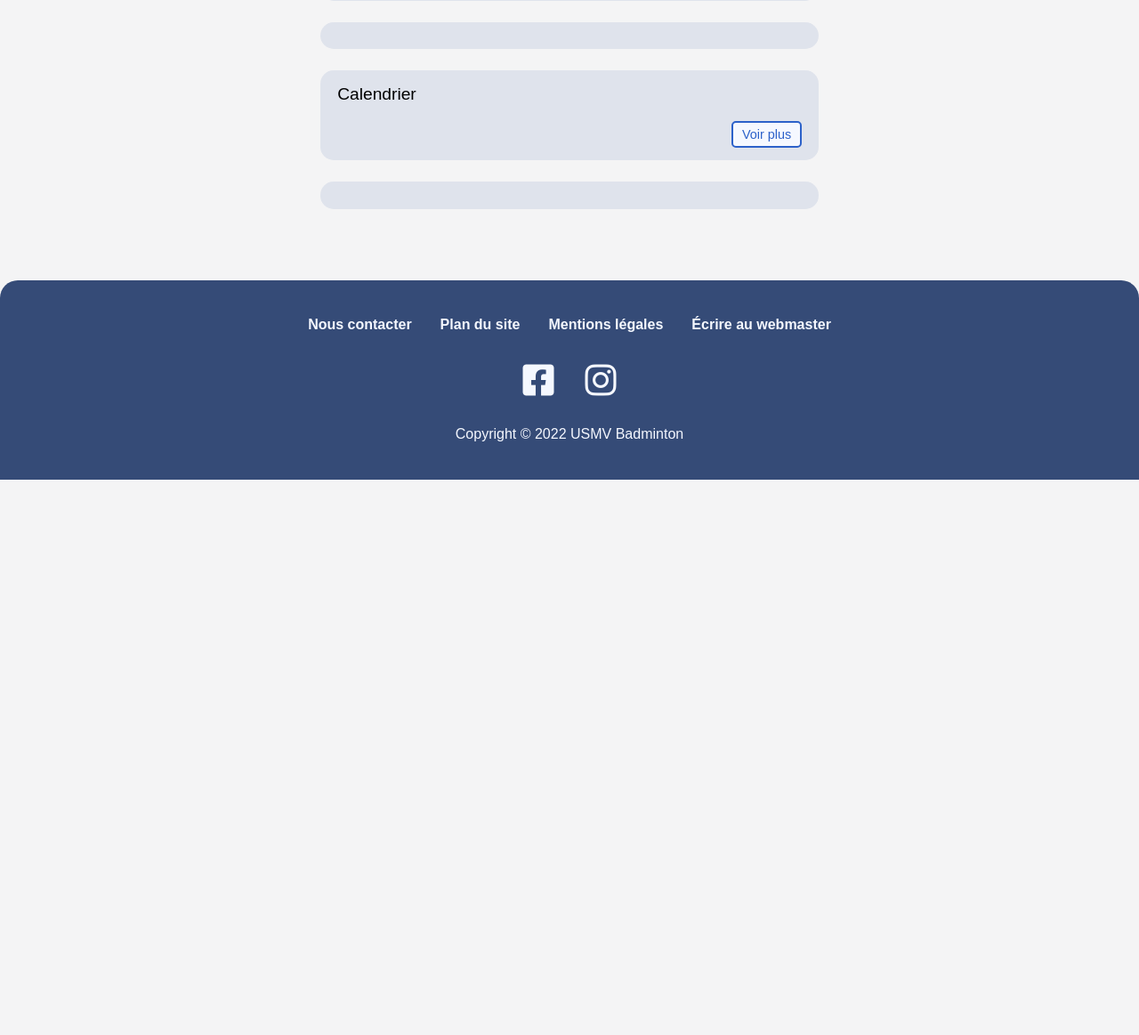
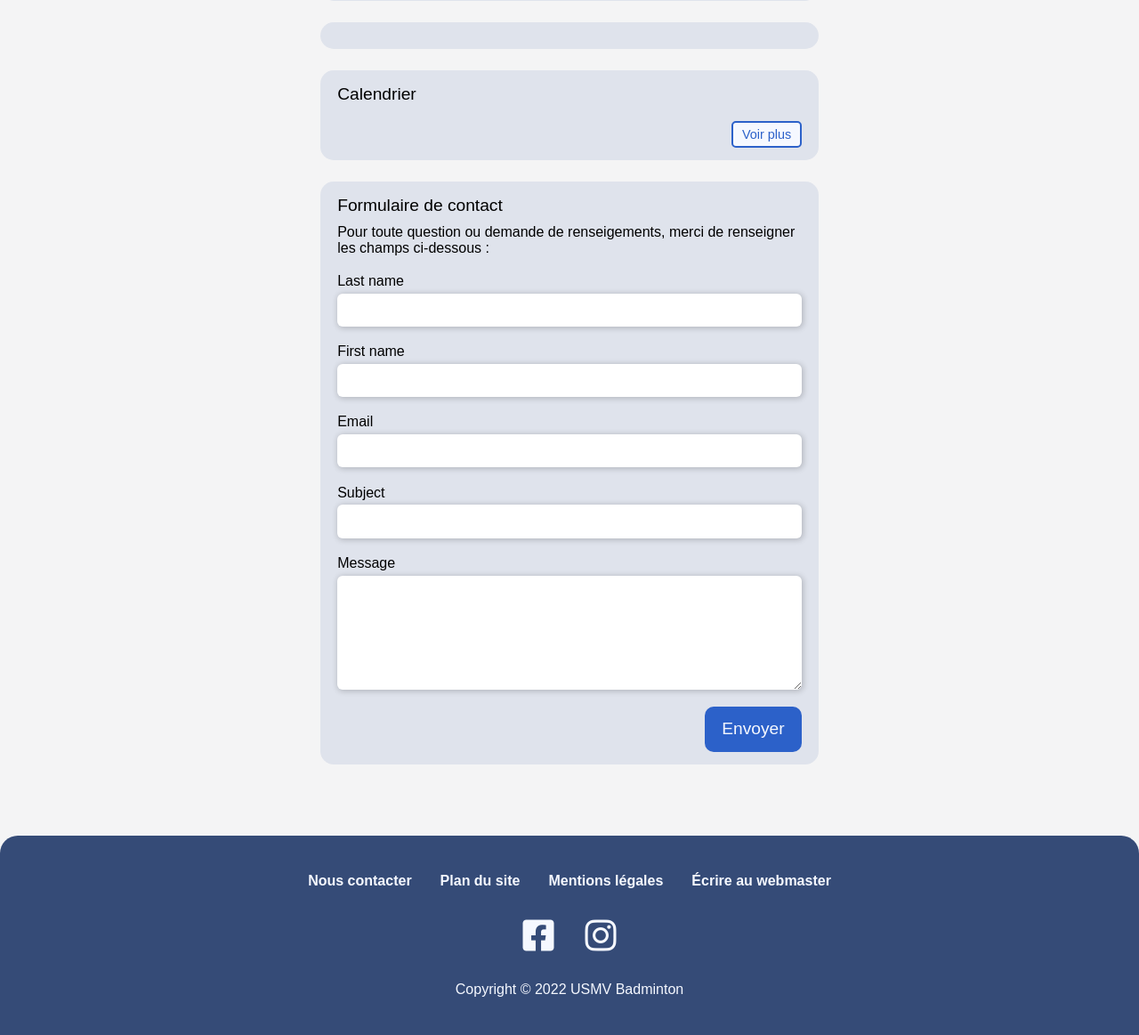
Before and after one commit to NicoMaff/usmv-app, a Symfony app: template templates/public/homepage/index.html.twig in a window 1280 px wide. Shown: the part 669-1832 px from the top of the page at 89% size. Before the commit the page ends 1208 px from the top, so only its background shows below. Run offline with Twig, Linux system fonts and the light colour scheme; the template is opened without the code that fills it, so the values that code supplies are empty; form fields are guessed from the names that the template uses; some libraries are stand-ins or nearby versions; some web fonts are replaced.

Commit message:
:hammer: :lipstick: create contact form

```diff
--- a/public/css/style.css
+++ b/public/css/style.css
@@ -85,6 +85,17 @@ li {
   padding: 0.6rem 1.2rem;
   font-weight: 600;
   font-size: 1.1rem;
+}
+.btn-level1 {
+  color: #f5f8ff;
+  background: #2c61c9;
+  padding: 0.9rem 1.2rem;
+  text-decoration: none;
+  font-size: 1.2rem;
+  border-radius: 10px;
+}
+.btn-level1:visited {
+  color: #f5f8ff;
 }
 .btn-level2 {
   color: #2c61c9;
@@ -427,6 +438,60 @@ li {
   width: 95%;
   height: 100%;
   object-fit: cover;
+}
+
+.contact-form .form {
+  display: flex;
+  flex-direction: column;
+  justify-content: center;
+  align-items: center;
+  min-width: 100%;
+}
+.contact-form .form-row {
+  display: flex;
+  flex-direction: column;
+  justify-content: center;
+  margin-bottom: 0.6rem;
+  gap: 0.3rem;
+  min-width: 100%;
+  margin: 0.6rem 0;
+}
+.contact-form .form-row:last-of-type {
+  margin-bottom: 0;
+}
+.contact-form .form-row input,
+.contact-form .form-row select {
+  min-height: 1.6rem;
+  width: 100%;
+  padding: 0.6rem;
+  text-align: center;
+  border-radius: 6px;
+  border: none;
+  box-shadow: 1px 1px 6px 1px rgba(0, 0, 0, 0.1882352941);
+  font-size: 1rem;
+  font-family: "Montserrat-reg", sans-serif;
+  background: #fff;
+  color: #222222;
+  -webkit-appearance: none;
+}
+.contact-form .form-row textarea {
+  resize: vertical;
+  min-height: 8rem;
+  width: 100%;
+  padding: 0.6rem;
+  border-radius: 6px;
+  border: none;
+  box-shadow: 1px 1px 6px 1px rgba(0, 0, 0, 0.1882352941);
+  font-size: 1rem;
+  font-family: "Montserrat-reg", sans-serif;
+  -webkit-appearance: none;
+}
+.contact-form .btn-container {
+  width: 100%;
+  display: flex;
+  justify-content: end;
+  align-items: center;
+  margin-top: 0.6rem;
 }
 
 header {
--- a/sass/components/_buttons.scss
+++ b/sass/components/_buttons.scss
@@ -11,6 +11,19 @@
     padding: 0.6rem 1.2rem;
     font-weight: 600;
     font-size: 1.1rem;
+  }
+
+  &-level1 {
+    color: $content-light;
+    background: $primary-1;
+    padding: 0.9rem 1.2rem;
+    text-decoration: none;
+    font-size: 1.2rem;
+    border-radius: 10px;
+
+    &:visited {
+      color: $content-light;
+    }
   }
 
   &-level2 {
--- /dev/null
+++ b/sass/components/_contact-form.scss
@@ -0,0 +1,60 @@
+.contact-form {
+  .form {
+    display: flex;
+    flex-direction: column;
+    justify-content: center;
+    align-items: center;
+    min-width: 100%;
+
+    &-row {
+      display: flex;
+      flex-direction: column;
+      justify-content: center;
+      margin-bottom: 0.6rem;
+      gap: 0.3rem;
+      min-width: 100%;
+      margin: 0.6rem 0;
+
+      &:last-of-type {
+        margin-bottom: 0;
+      }
+
+      input,
+      select {
+        min-height: 1.6rem;
+        width: 100%;
+        padding: 0.6rem;
+        text-align: center;
+        border-radius: 6px;
+        border: none;
+        box-shadow: 1px 1px 6px 1px #00000030;
+        font-size: 1rem;
+        font-family: $font-body;
+        background: #fff;
+        color: $content-dark;
+        -webkit-appearance: none;
+      }
+
+      textarea {
+        resize: vertical;
+        min-height: 8rem;
+        width: 100%;
+        padding: 0.6rem;
+        border-radius: 6px;
+        border: none;
+        box-shadow: 1px 1px 6px 1px #00000030;
+        font-size: 1rem;
+        font-family: $font-body;
+        -webkit-appearance: none;
+      }
+    }
+  }
+
+  .btn-container {
+    width: 100%;
+    display: flex;
+    justify-content: end;
+    align-items: center;
+    margin-top: 0.6rem;
+  }
+}
--- a/sass/index.scss
+++ b/sass/index.scss
@@ -4,6 +4,7 @@
 @import "./components/news";
 @import "./components/articles";
 @import "./components/events";
+@import "./components/contact-form";
 @import "./layouts/header";
 @import "./layouts/nav";
 @import "./layouts/footer";
--- a/templates/base.html.twig
+++ b/templates/base.html.twig
@@ -3,7 +3,7 @@
     <head>
         <meta charset="UTF-8">
         <meta http-equiv="X-UA-Compatible" content="IE=edge">
-        <meta name="viewport" content="width=device-width, initial-scale=1.0">
+        <meta name="viewport" content="width=device-width, initial-scale=1.0, maximum-scale=1">
         <title>{% block title %}USMV Badminton{% endblock %}</title>
         <link rel="stylesheet" href="/css/style.css">
         <link rel="stylesheet" href="https://cdnjs.cloudflare.com/ajax/libs/font-awesome/6.2.0/css/all.min.css" integrity="sha512-xh6O/CkQoPOWDdYTDqeRdPCVd1SpvCA9XXcUnZS2FmJNp1coAFzvtCN9BmamE+4aHK8yyUHUSCcJHgXloTyT2A==" crossorigin="anonymous" referrerpolicy="no-referrer" />
--- a/templates/public/homepage/index.html.twig
+++ b/templates/public/homepage/index.html.twig
@@ -66,8 +66,38 @@
         </div>
     </section>
 
+    <section class="contact-form">
+        <h2>Formulaire de contact</h2>
+        <p>Pour toute question ou demande de renseigements, merci de renseigner les champs ci-dessous :</p>
 
-    <section class="contact-form"></section>
+        <div class="form">
+            <div class="form-row">
+                {{ form_label(form.last_name) }}
+                {{ form_widget(form.last_name) }}
+            </div>
+            <div class="form-row">
+                {{ form_label(form.first_name) }}
+                {{ form_widget(form.first_name) }}
+            </div>
+            <div class="form-row">
+                {{ form_label(form.email) }}
+                {{ form_widget(form.email) }}
+            </div>
+            <div class="form-row">
+                {{ form_label(form.subject) }}
+                {{ form_widget(form.subject) }}
+            </div>
+            <div class="form-row">
+                {{ form_label(form.message) }}
+                {{ form_widget(form.message) }}
+            </div>
+            <div class="btn-container">
+                <button class="btn btn-level1">Envoyer</button>
+            </div>
+                {# {{ form_widget(form.submit)}} #}
+            {{ form_rest(form) }}
+        </div>
+    </section>
 
 {% endblock %}
 
```
Also changed, not shown: package.json (+6 -1 lines), src/Controller/Public/HomepageController.php (+14 -2 lines), src/Entity/Contact.php (added, +81 -0 lines), src/Form/ContactType.php (added, +56 -0 lines), src/Repository/ContactRepository.php (added, +66 -0 lines), templates/article/index.html.twig (deleted, +0 -20 lines), templates/calendar/index.html.twig (deleted, +0 -20 lines), templates/event/index.html.twig (deleted, +0 -20 lines), 3 other files.
